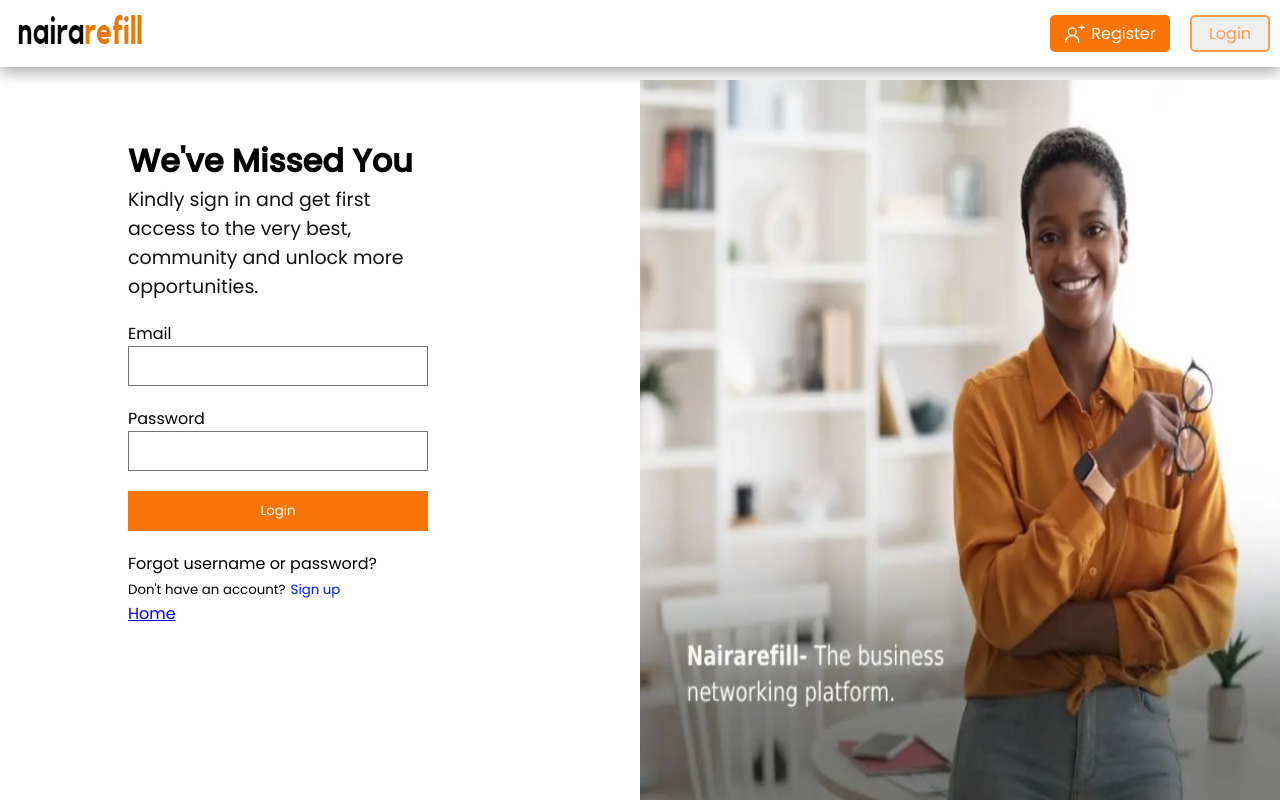
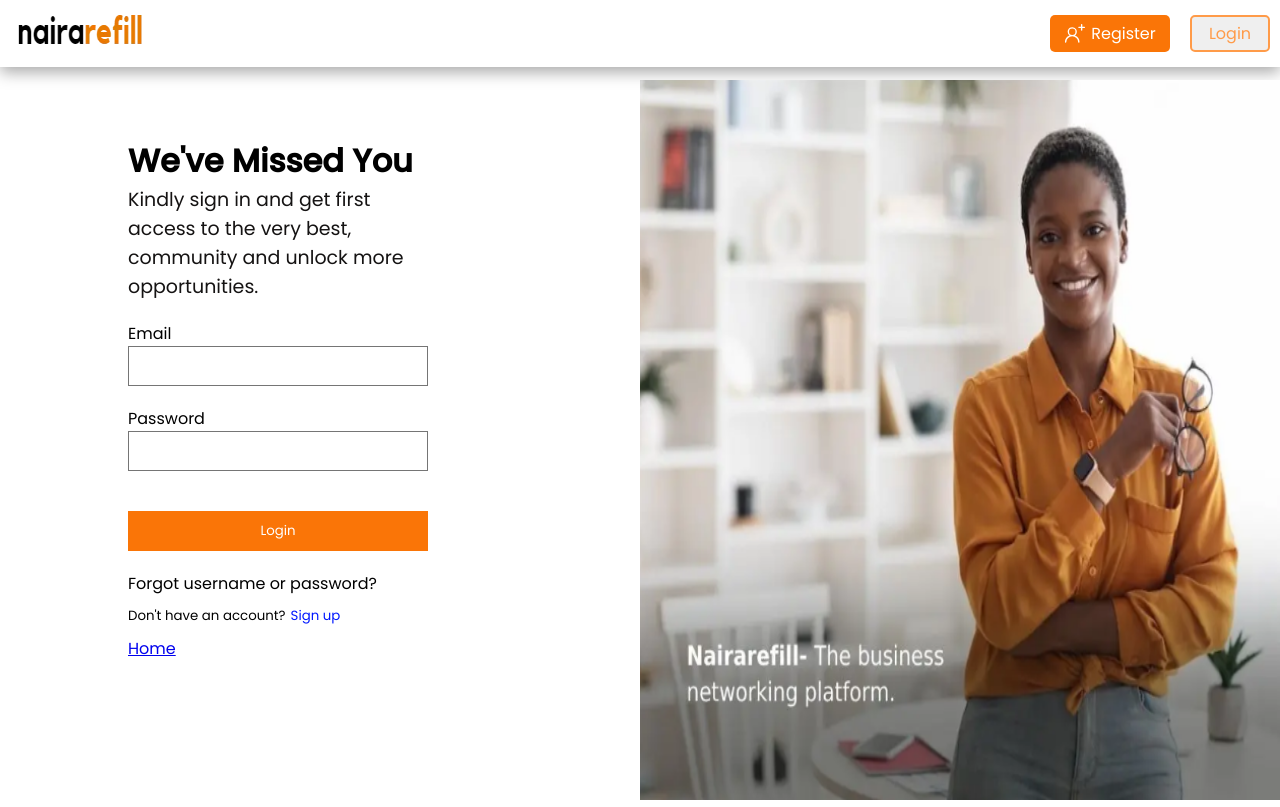
Before and after one commit to Nky237/Interview_test, a Next.js app: page /pages/login in a window 1280 px wide. Built offline with nearby package versions, Linux system fonts and the light colour scheme.

Commit message:
fixed the linking issues

```diff
--- a/src/app/globals.css
+++ b/src/app/globals.css
@@ -124,7 +124,7 @@
   margin-top: 20px;
 }
 form small {
-  padding: 30px 0;
+  padding: 10px 0;
 }
 /* LANDING PAGE */
 .center {
@@ -138,6 +138,11 @@
   color: black;
   text-decoration: none;
 }
+.break {
+  display: flex;
+  flex-direction: column;
+  width: 100% !important;
+}
 
 /* FORGOT PASSWORD */
 .forgot {
@@ -145,20 +150,23 @@
   background-color: #fafafa;
 }
 .forgot form {
-  width: 30%;
+  width: 25%;
   margin: auto;
   padding-top: 70px;
 }
-/* .forgot form div input,
+.forgot form div input,
 .forgot form button {
-  width: 200px;
-} */
+  width: 100% !important;
+}
 .forgot form div {
-  margin-top: 20px;
+  margin-top: 10px;
   margin-bottom: 15px;
   display: flex;
   flex-direction: column;
   width: 100%;
+}
+.forgot form button {
+  height: 35px;
 }
 
 @media only screen and (max-width: 700px) {
--- a/src/app/pages/login/page.tsx
+++ b/src/app/pages/login/page.tsx
@@ -21,8 +21,9 @@
               <label>Password</label>
               <input type="password" />
             </div>
-            <button className="colored">Login</button> <br />
-            <Link href="/pages/forgot">Forgot username or password?</Link> <br />
+            <div className="break">
+              <button className="colored">Login</button>
+              <Link href="/pages/forgot">Forgot username or password?</Link>
               <small>
                 Don&apos;t have an account?
                 <Link
@@ -32,6 +33,7 @@
                   Sign up
                 </Link>
               </small>
+            </div>
           </form>
         </div>
         <div className="Loginimage">
```
Lines whose indentation alone changed are shown as unchanged.
